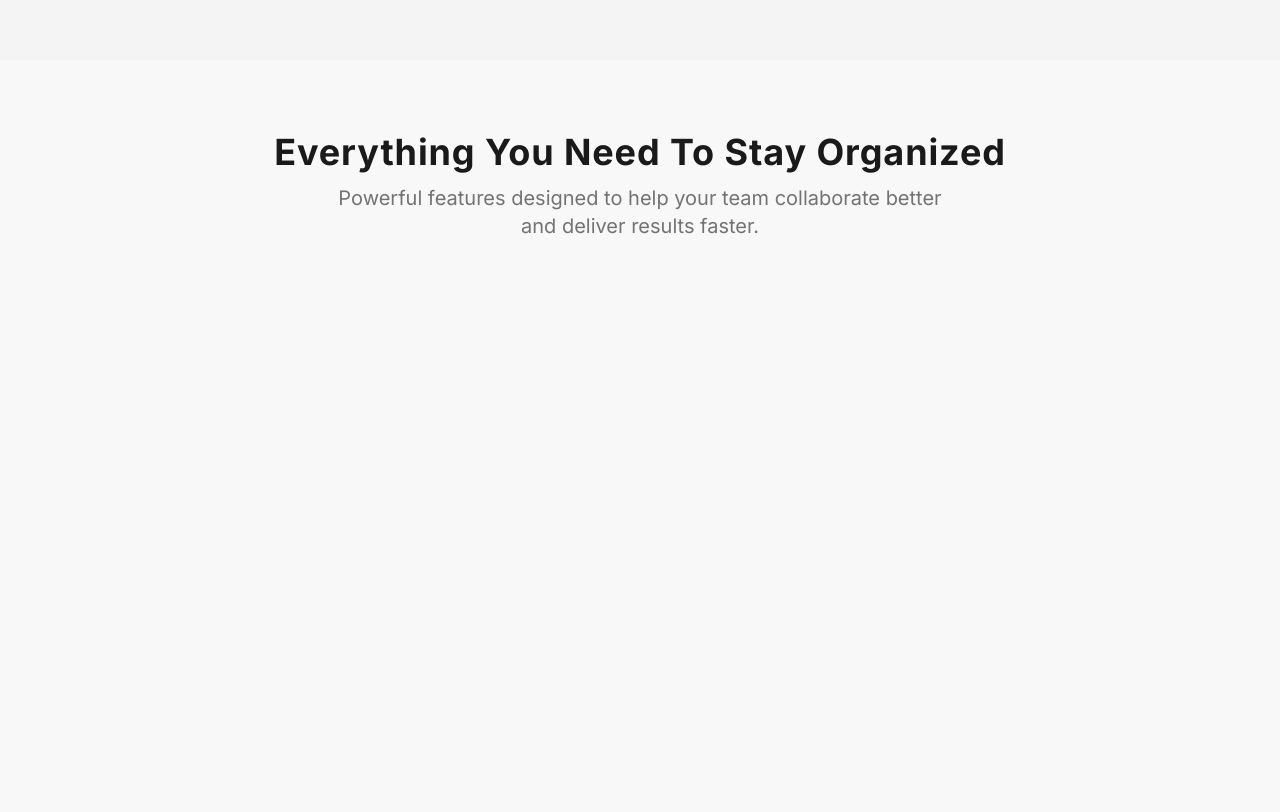
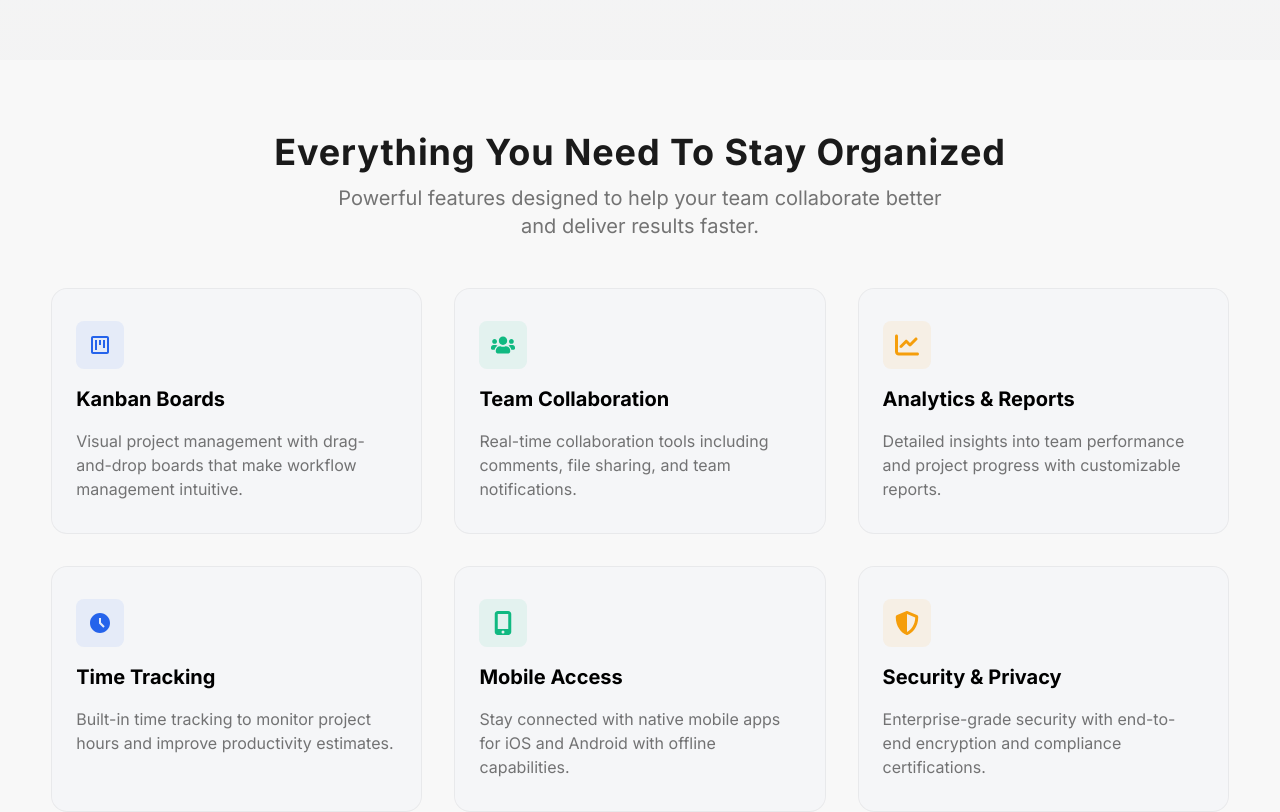
Before and after one commit to Chiemezie-Uchenwoke/taskflow, a React (Vite) app: page / in a window 1280 px wide. Shown: the part 740-1552 px from the top of the page. Before the commit the page ends 980 px from the top, so only its background shows below. Built offline with nearby package versions, Linux system fonts and the light colour scheme.

Commit message:
Complete features component

```diff
--- /dev/null
+++ b/src/components/FeaturesSection/FeaturesCard.jsx
@@ -0,0 +1,19 @@
+const FeaturesCard = ({icon: Icon, title, description, iconStyle}) => {
+    return (
+        <div className="border border-black/5 py-8 px-4 lg:px-6 flex flex-col gap-4 rounded-2xl bg-pri-blue/1 hover:shadow-lg transition-shadow">
+            <span className={`${iconStyle} w-12 h-12 flex justify-center items-center text-xl lg:text-2xl rounded-lg`}>
+                <Icon />
+            </span>
+
+            <h3 className="capitalize font-bold sm:text-lg lg:text-xl">
+                {title}
+            </h3>
+
+            <p className="text-dark-bg/60">
+                {description}
+            </p>
+        </div>
+    )
+}
+
+export default FeaturesCard;
--- a/src/components/FeaturesSection/FeaturesSection.jsx
+++ b/src/components/FeaturesSection/FeaturesSection.jsx
@@ -1,16 +1,27 @@
 import SectionIntro from "../SectionIntro/SectionIntro";
+import featuresData from "../../data/featuresData";
+import FeaturesCard from "./FeaturesCard";
 
 const FeaturesSection = () => {
     return (
         <section className="mt-18">
-            <div className="container">
+            <div className="container flex flex-col gap-10 lg:gap-12">
                 <SectionIntro
                     title="Everything you need to stay organized"
                     subtitle="Powerful features designed to help your team collaborate better and deliver results faster."
                 />
 
-                <div className="">
-
+                <div className="grid grid-cols-1 sm:grid-cols-2 lg:grid-cols-3  gap-4 lg:gap-8">
+                    {
+                        featuresData.map(d => {
+                            return (
+                                <FeaturesCard
+                                    key={d.id}
+                                    {...d}
+                                />
+                            );
+                        })
+                    }
                 </div>
             </div>
         </section>
--- a/src/data/featuresData.js
+++ b/src/data/featuresData.js
@@ -8,37 +8,43 @@ const featuresData = [
         id: 1,
         icon: MdOutlineViewKanban,
         title: "Kanban Boards",
-        description: "Visual project management with drag-and-drop boards that make workflow management intuitive."
+        description: "Visual project management with drag-and-drop boards that make workflow management intuitive.",
+        iconStyle: "bg-pri-blue/8 text-pri-blue"
     },
     {
         id: 2,
         icon: FaUsers,
         title: "Team Collaboration",
-        description: "Real-time collaboration tools including comments, file sharing, and team notifications."
+        description: "Real-time collaboration tools including comments, file sharing, and team notifications.",
+        iconStyle: "bg-sec-green/8 text-sec-green"
     },
     {
         id: 3,
         icon: FaChartLine,
         title: "Analytics & Reports",
-        description: "Detailed insights into team performance and project progress with customizable reports."
+        description: "Detailed insights into team performance and project progress with customizable reports.",
+        iconStyle: "bg-gold/8 text-gold"
     },
     {
         id: 4,
         icon: MdAccessTimeFilled,
         title: "Time Tracking",
-        description: "Built-in time tracking to monitor project hours and improve productivity estimates."
+        description: "Built-in time tracking to monitor project hours and improve productivity estimates.",
+        iconStyle: "bg-pri-blue/8 text-pri-blue"
     },
     {
         id: 5,
         icon: FaMobileScreenButton,
         title: "Mobile Access",
-        description: "Stay connected with native mobile apps for iOS and Android with offline capabilities."
+        description: "Stay connected with native mobile apps for iOS and Android with offline capabilities.",
+        iconStyle: "bg-sec-green/8 text-sec-green"
     },
     {
         id: 6,
         icon: FaShieldAlt,
         title: "Security & Privacy",
-        description: "Enterprise-grade security with end-to-end encryption and compliance certifications."
+        description: "Enterprise-grade security with end-to-end encryption and compliance certifications.",
+        iconStyle: "bg-gold/8 text-gold"
     },
 ];
 
```
